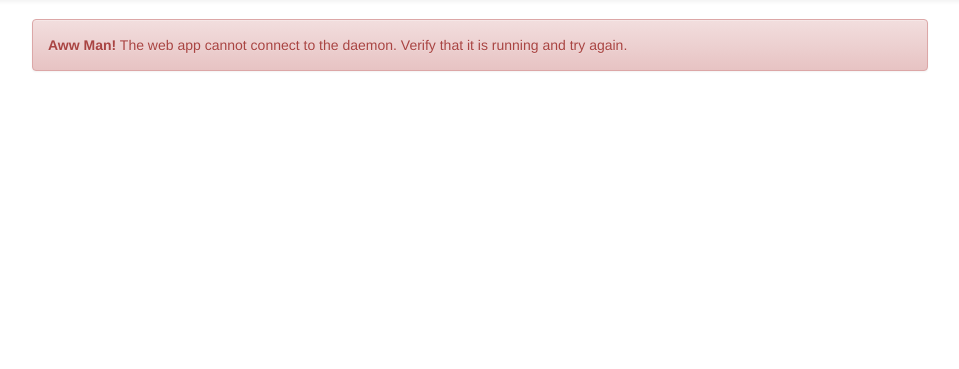
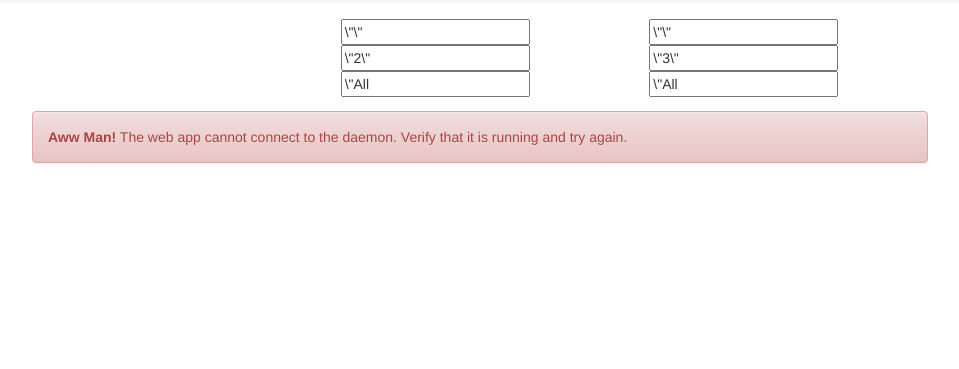
Before and after one commit to jmb1304/Freesecure, a PHP site: page /Freesecure/lighting.php in a window 1280 px wide. Shown: the part 51-420 px from the top of the page, without its empty margins (160-1119 px from the left). Run offline with PHP 8.4, Linux system fonts and the light colour scheme.

Commit message:
Added all on and all off php

```diff
--- a/Freesecure/lighting.php
+++ b/Freesecure/lighting.php
@@ -31,6 +31,13 @@
         </div><!--/.nav-collapse -->
     </div>
 </nav>
+<div class="row">
+    <div class="col-sm-4"></div>
+    <div class="col-sm-4"><form action=\"set_light.php\" method=\"get\"><input type=\"hidden\" name=\"light\" value=\"\">
+            <input type=\"hidden\" name=\"state\" value=\"2\"><input type=\"submit\" value=\"All On\" class=\"btn btn-primary\"></form></div>
+    <div class="col-sm-4"><form action=\"set_light.php\" method=\"get\"><input type=\"hidden\" name=\"light\" value=\"\">
+            <input type=\"hidden\" name=\"state\" value=\"3\"><input type=\"submit\" value=\"All Off\" class=\"btn btn-primary\"></form></div>
+</div>
 <?php
 $output = exec('python3 Backend/main.py -check');
 if ($output == "ok"){
--- a/Freesecure/set_light.php
+++ b/Freesecure/set_light.php
@@ -8,5 +8,11 @@
 if($state == "0"){
     $output = exec('python3 Backend/main.py -setlightoff ' . $light);
 }
+if($state == "2"){
+    $output = exec('python3 Backend/main.py -allon');
+}
+if($state == "3"){
+    $output = exec('python3 Backend/main.py -alloff');
+}
 exit();
 ?>
```
Also changed, not shown: 1 other file.
